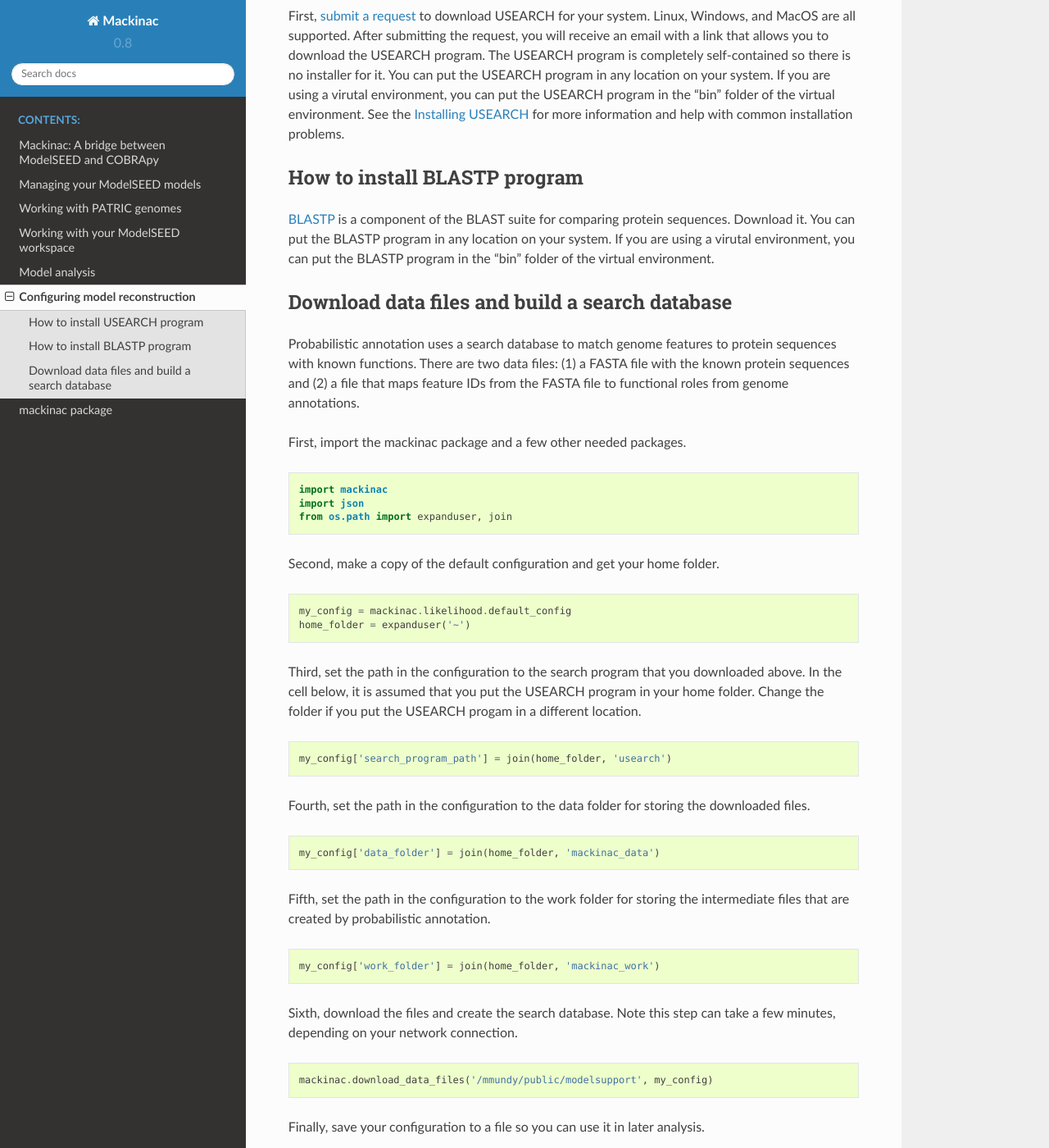
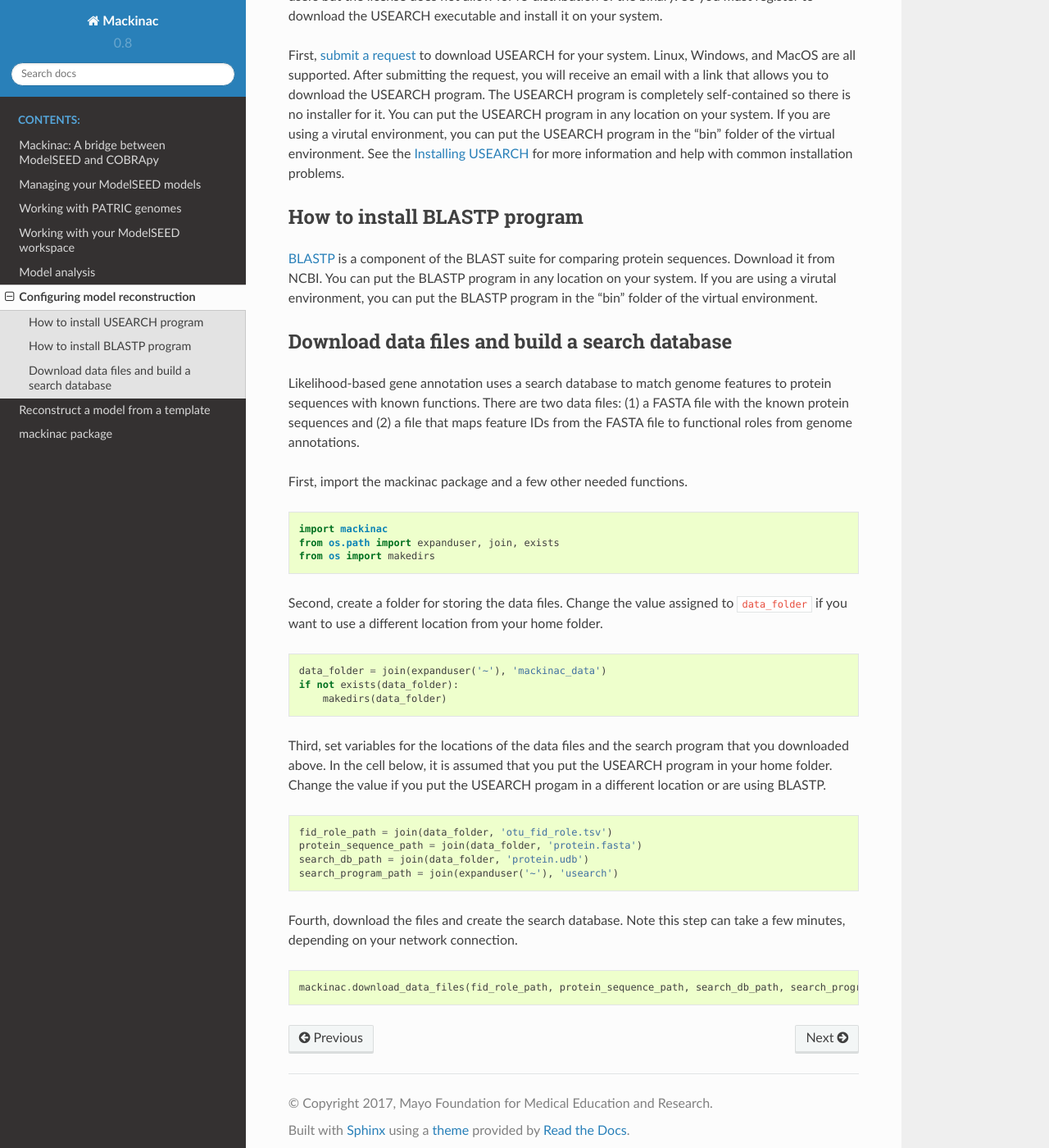
Before and after one commit to mmundy42/mackinac, a Sphinx documentation site: the page built from docs/configure.rst, in a window 1280 px wide and 1400 px high, scrolled down 472 px. Shown: the whole window at 82% size. Built offline with Sphinx 7.4.7 and the Read the Docs theme 2.0.0, drawn with Linux system fonts in a browser that asks for light colours; some of the changed text lies outside the part shown.

Commit message:
Update documentation with likelihood support

```diff
--- a/docs/configure.rst
+++ b/docs/configure.rst
@@ -2,12 +2,16 @@
 Configuring model reconstruction
 --------------------------------
 
-Mackinac supports reconstructing and gap filling models from a PATRIC
-genome using probabilistic annotation. Probabilistic annotation uses a
-search progam and a search database which requires some additional
-configuration on your system. Mackinac supports the USEARCH and BLASTP
-search programs, both of which are free. We recommend USEARCH because it
-has better performance compared to BLASTP.
+Mackinac supports using likelihood-based gene annotation for
+reconstructing and gap filling models from a PATRIC genome.
+Likelihood-based gene annotation uses a search progam and a search
+database which requires some additional configuration on your system.
+Mackinac supports the USEARCH and BLASTP search programs, both of which
+are free. We recommend USEARCH because it has better performance
+compared to BLASTP.
+
+Note we are still deciding how to distribute updated versions of the
+data files.
 
 How to install USEARCH program
 ~~~~~~~~~~~~~~~~~~~~~~~~~~~~~~
@@ -36,68 +40,52 @@
 
 `BLASTP <https://blast.ncbi.nlm.nih.gov/Blast.cgi?PROGRAM=blastp&PAGE_TYPE=BlastSearch&LINK_LOC=blasthome>`__
 is a component of the BLAST suite for comparing protein sequences.
-Download it. You can put the BLASTP program in any location on your
-system. If you are using a virutal environment, you can put the BLASTP
-program in the "bin" folder of the virtual environment.
+Download it from NCBI. You can put the BLASTP program in any location on
+your system. If you are using a virutal environment, you can put the
+BLASTP program in the "bin" folder of the virtual environment.
 
 Download data files and build a search database
 ~~~~~~~~~~~~~~~~~~~~~~~~~~~~~~~~~~~~~~~~~~~~~~~
 
-Probabilistic annotation uses a search database to match genome features
-to protein sequences with known functions. There are two data files: (1)
-a FASTA file with the known protein sequences and (2) a file that maps
-feature IDs from the FASTA file to functional roles from genome
-annotations.
+Likelihood-based gene annotation uses a search database to match genome
+features to protein sequences with known functions. There are two data
+files: (1) a FASTA file with the known protein sequences and (2) a file
+that maps feature IDs from the FASTA file to functional roles from
+genome annotations.
 
-First, import the mackinac package and a few other needed packages.
+First, import the mackinac package and a few other needed functions.
 
 .. code:: ipython3
 
     import mackinac
-    import json
-    from os.path import expanduser, join
+    from os.path import expanduser, join, exists
+    from os import makedirs
 
-Second, make a copy of the default configuration and get your home
-folder.
+Second, create a folder for storing the data files. Change the value
+assigned to ``data_folder`` if you want to use a different location from
+your home folder.
 
 .. code:: ipython3
 
-    my_config = mackinac.likelihood.default_config
-    home_folder = expanduser('~')
+    data_folder = join(expanduser('~'), 'mackinac_data')
+    if not exists(data_folder):
+        makedirs(data_folder)
 
-Third, set the path in the configuration to the search program that you
-downloaded above. In the cell below, it is assumed that you put the
-USEARCH program in your home folder. Change the folder if you put the
-USEARCH progam in a different location.
+Third, set variables for the locations of the data files and the search
+program that you downloaded above. In the cell below, it is assumed that
+you put the USEARCH program in your home folder. Change the value if you
+put the USEARCH progam in a different location or are using BLASTP.
 
 .. code:: ipython3
 
-    my_config['search_program_path'] = join(home_folder, 'usearch')
+    fid_role_path = join(data_folder, 'otu_fid_role.tsv')
+    protein_sequence_path = join(data_folder, 'protein.fasta')
+    search_db_path = join(data_folder, 'protein.udb')
+    search_program_path = join(expanduser('~'), 'usearch')
 
-Fourth, set the path in the configuration to the data folder for storing
-the downloaded files.
+Fourth, download the files and create the search database. Note this
+step can take a few minutes, depending on your network connection.
 
 .. code:: ipython3
 
-    my_config['data_folder'] = join(home_folder, 'mackinac_data')
-
-Fifth, set the path in the configuration to the work folder for storing
-the intermediate files that are created by probabilistic annotation.
-
-.. code:: ipython3
-
-    my_config['work_folder'] = join(home_folder, 'mackinac_work')
-
-Sixth, download the files and create the search database. Note this step
-can take a few minutes, depending on your network connection.
-
-.. code:: ipython3
-
-    mackinac.download_data_files('/mmundy/public/modelsupport', my_config)
-
-Finally, save your configuration to a file so you can use it in later
-analysis.
-
-.. code:: ipython3
-
-    json.dump(my_config, open(join(home_folder, 'mackinac_config.json'), 'w'))
+    mackinac.download_data_files(fid_role_path, protein_sequence_path, search_db_path, search_program_path)
--- a/docs/index.rst
+++ b/docs/index.rst
@@ -16,6 +16,7 @@
    workspace
    analysis
    configure
+   reconstruct
    mackinac
 
 Indices and tables
```
Also changed, not shown: docs/mackinac.rst (+16 -0 lines), docs/reconstruct.rst (added, +29 -0 lines), docs/configure.ipynb, docs/reconstruct.ipynb (added), 1 other file.
